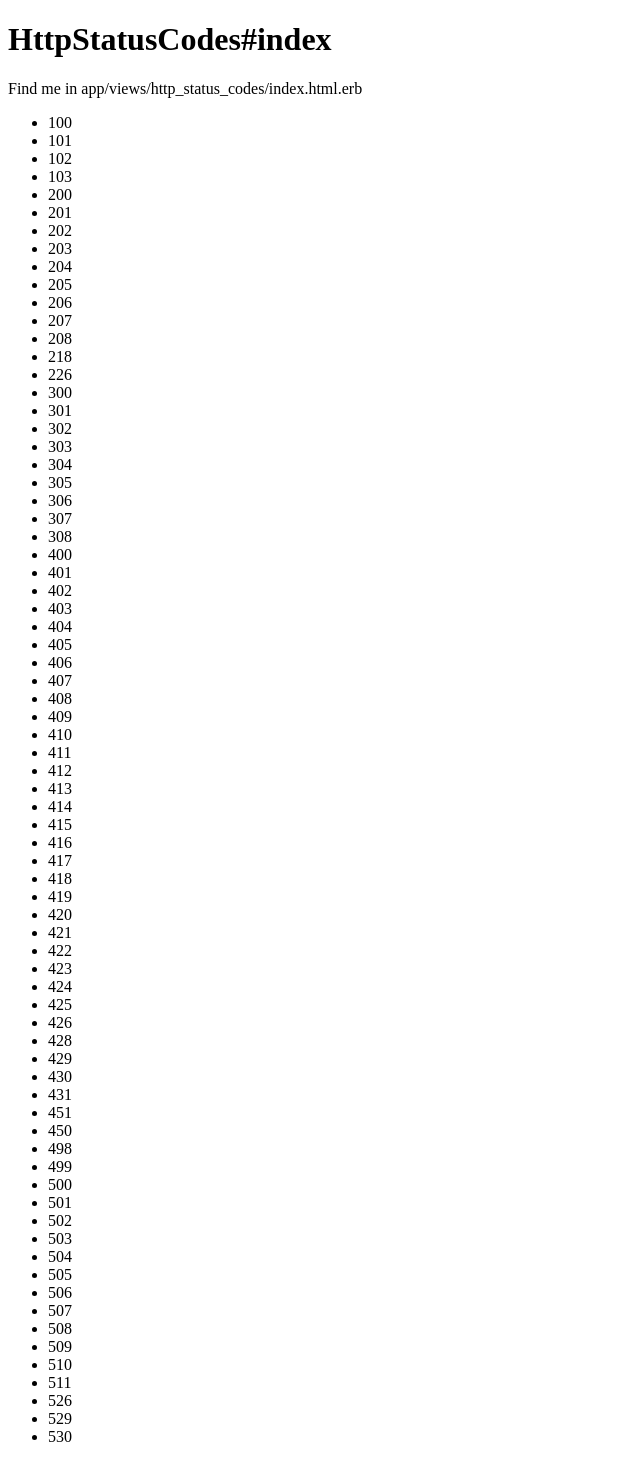
After one commit to andrew-schutt/http-haiku, a Rails app: page /http_status_codes in a window 1280 px wide. The commit adds this page. Shown: the whole page, without its empty margins (0-640 px from the left). Run offline with Rails 7, Linux system fonts and the light colour scheme; data comes from the database, SQL or seed files in the repository; style sheets or scripts are compiled from the project's sources.

Commit message:
Rename http_code -> http_status_code
This will avoid some conflicts :)

Also add the initial views for index and show actions of
http_status_code.

```diff
--- a/app/assets/stylesheets/http_codes.scss
+++ b/app/assets/stylesheets/http_status_codes.scss
@@ -1,3 +1,3 @@
-// Place all the styles related to the HttpCodes controller here.
+// Place all the styles related to the HttpStatusCodes controller here.
 // They will automatically be included in application.css.
 // You can use Sass (SCSS) here: https://sass-lang.com/
--- a/app/constants/http_codes.rb
+++ b/app/constants/http_status_code_constants.rb
@@ -1,4 +1,4 @@
-class HttpCodes
+module HttpStatusCodeConstants
   CODES = %w(
     100 101 102 103 200 201 202 203 204 205 206 207 208 218 226
     300 301 302 303 304 305 306 307 308 400 401 402 403 404 405
@@ -6,4 +6,6 @@ class HttpCodes
     421 422 423 424 425 426 428 429 430 431 451 450 498 499 500
     501 502 503 504 505 506 507 508 509 510 511 526 529 530
   ).map(&:to_i)
+
+  CATEGORIES = %w()
 end
--- a/app/controllers/http_codes_controller.rb
+++ /dev/null
@@ -1,2 +0,0 @@
-class HttpCodesController < ApplicationController
-end
--- /dev/null
+++ b/app/controllers/http_status_codes_controller.rb
@@ -0,0 +1,8 @@
+class HttpStatusCodesController < ApplicationController
+  def index
+    @http_status_codes = HttpStatusCode.all
+  end
+
+  def show
+  end
+end
--- a/app/helpers/http_codes_helper.rb
+++ /dev/null
@@ -1,2 +0,0 @@
-module HttpCodesHelper
-end
--- /dev/null
+++ b/app/helpers/http_status_codes_helper.rb
@@ -0,0 +1,2 @@
+module HttpStatusCodesHelper
+end
--- a/app/models/http_code.rb
+++ /dev/null
@@ -1,4 +0,0 @@
-class HttpCode < ApplicationRecord
-  validates :description, :name, :category, presence: true
-  validates :code, inclusion: { in: HttpCodes::CODES }
-end
--- /dev/null
+++ b/app/models/http_status_code.rb
@@ -0,0 +1,4 @@
+class HttpStatusCode < ApplicationRecord
+  validates :description, :name, :category, presence: true
+  validates :code, inclusion: { in: HttpStatusCodeConstants::CODES }
+end
--- /dev/null
+++ b/app/views/http_status_codes/index.html.erb
@@ -0,0 +1,7 @@
+<h1>HttpStatusCodes#index</h1>
+<p>Find me in app/views/http_status_codes/index.html.erb</p>
+<ul>
+  <% @http_status_codes.each do |http_status| %>
+    <li><%= http_status.code %></li>
+  <% end %>
+</ul>
--- /dev/null
+++ b/app/views/http_status_codes/show.html.erb
@@ -0,0 +1,2 @@
+<h1>HttpStatusCodes#show</h1>
+<p>Find me in app/views/http_status_codes/show.html.erb</p>
--- a/config/routes.rb
+++ b/config/routes.rb
@@ -1,4 +1,4 @@
 Rails.application.routes.draw do
-  resources :http_codes
-  # For details on the DSL available within this file, see https://guides.rubyonrails.org/routing.html
+  root 'http_status_codes#index'
+  resources :http_status_codes, only: [:show, :index]
 end
--- a/db/migrate/20201106195301_create_http_codes.rb
+++ b/db/migrate/20201107221629_create_http_status_codes.rb
@@ -1,6 +1,6 @@
-class CreateHttpCodes < ActiveRecord::Migration[6.0]
+class CreateHttpStatusCodes < ActiveRecord::Migration[6.0]
   def change
-    create_table :http_codes do |t|
+    create_table :http_status_codes do |t|
       t.integer :code
       t.string :description
       t.string :name
```
Also changed, not shown: db/seeds.rb (+9 -7 lines), spec/models/http_status_code_spec.rb (renamed from spec/models/http_code_spec.rb, +1 -1 lines), spec/requests/http_status_codes_request_spec.rb (added, +24 -0 lines), spec/spec_helper.rb (+5 -0 lines), Gemfile, db/schema.rb.
